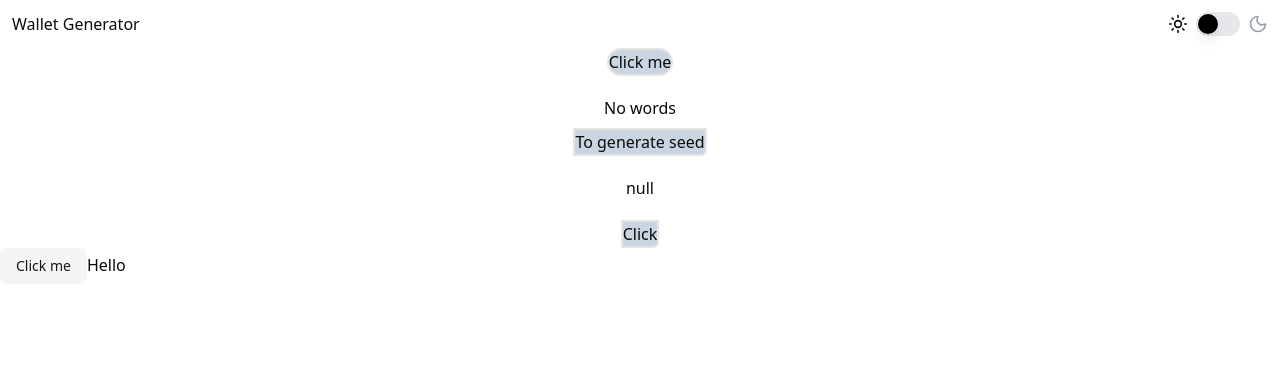
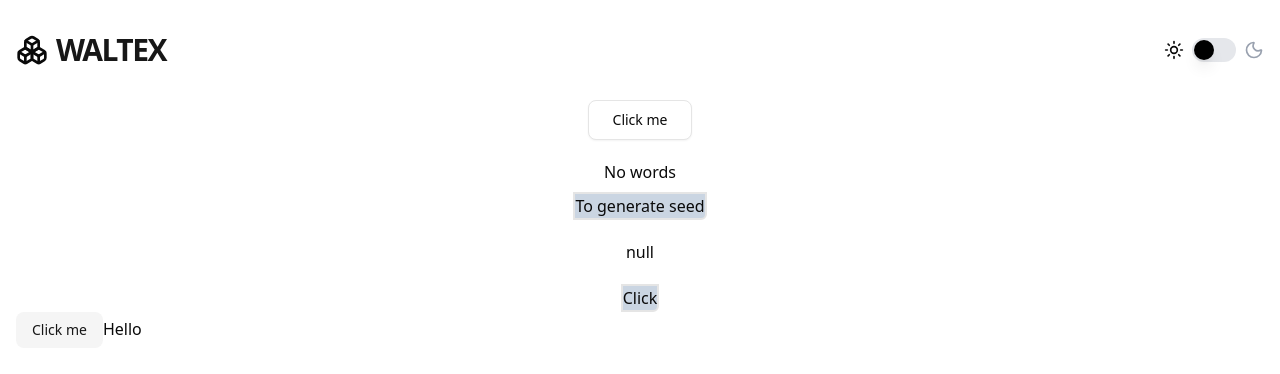
Before and after one commit to Ryanu01/wallet-ext, a Next.js app: page / in a window 1280 px wide. Shown: the top 374 px of the page. Built offline with nearby package versions, Linux system fonts and the light colour scheme.

Commit message:
bavbar improvment

```diff
--- a/app/layout.tsx
+++ b/app/layout.tsx
@@ -2,7 +2,6 @@ import type { Metadata } from "next";
 import { Geist, Geist_Mono } from "next/font/google";
 import "./globals.css";
 import { ThemeProvider } from "@/components/theme-provider"
-import { NavBar } from "@/components/NavBar";
 
 const geistSans = Geist({
   variable: "--font-geist-sans",
--- a/app/page.tsx
+++ b/app/page.tsx
@@ -1,11 +1,11 @@
-import { NavBar } from "@/components/NavBar";
+import Navbar from "@/components/NavBar";
 import WalletGenerator from "@/components/WalletGenerator";
 
 
 export default function HOME () {
   return (
-    <div>
-      <NavBar />
+    <div className="max-w-7xl mx-auto flex flex-col gap-4 p-4 min-h-[92vh]">
+      <Navbar />
       <WalletGenerator />
     </div>
   )
--- a/components/NavBar.tsx
+++ b/components/NavBar.tsx
@@ -1,12 +1,21 @@
+import { Boxes } from "lucide-react";
+import React from "react";
 import { ModeToggle } from "./Change-theme-button";
 
-export function NavBar () {
-    return <div className="flex justify-between m-3">
-        <div>
-            Wallet Generator
+export function  Navbar  ()  {
+  return (
+    <nav className="flex justify-between items-center py-4">
+      <div className="flex items-center gap-2">
+        <Boxes className="size-8" />
+        <div className="flex flex-col gap-4">
+          <span className="tracking-tighter text-3xl font-extrabold text-primary flex gap-2 items-center">
+            WALTEX{" "}
+          </span>
         </div>
-        <div>
-            <ModeToggle />
-        </div>
-    </div>
-}
+      </div>
+      <ModeToggle />
+    </nav>
+  );
+};
+
+export default Navbar;
--- a/components/WalletGenerator.tsx
+++ b/components/WalletGenerator.tsx
@@ -7,6 +7,7 @@ import { useState } from "react";
 import nacl from "tweetnacl";
 import bs58 from 'bs58';
 import { Card } from "./Card";
+import { Button } from "./ui/button";
 
 export default function WalletGenerator() {
 
@@ -37,8 +38,10 @@ export default function WalletGenerator() {
 
     return <div className="">
         <div className="flex justify-center">
-            <div className="border-2 bg-slate-300 rounded-xl">
-                <button onClick={generateMnemonics}>Click me</button>
+            <div className="">
+                <Button variant={"outline"} size={"lg"} onClick={generateMnemonics}>
+                        Click me
+                    </Button>
             </div>
         </div>
         {words ?
```
